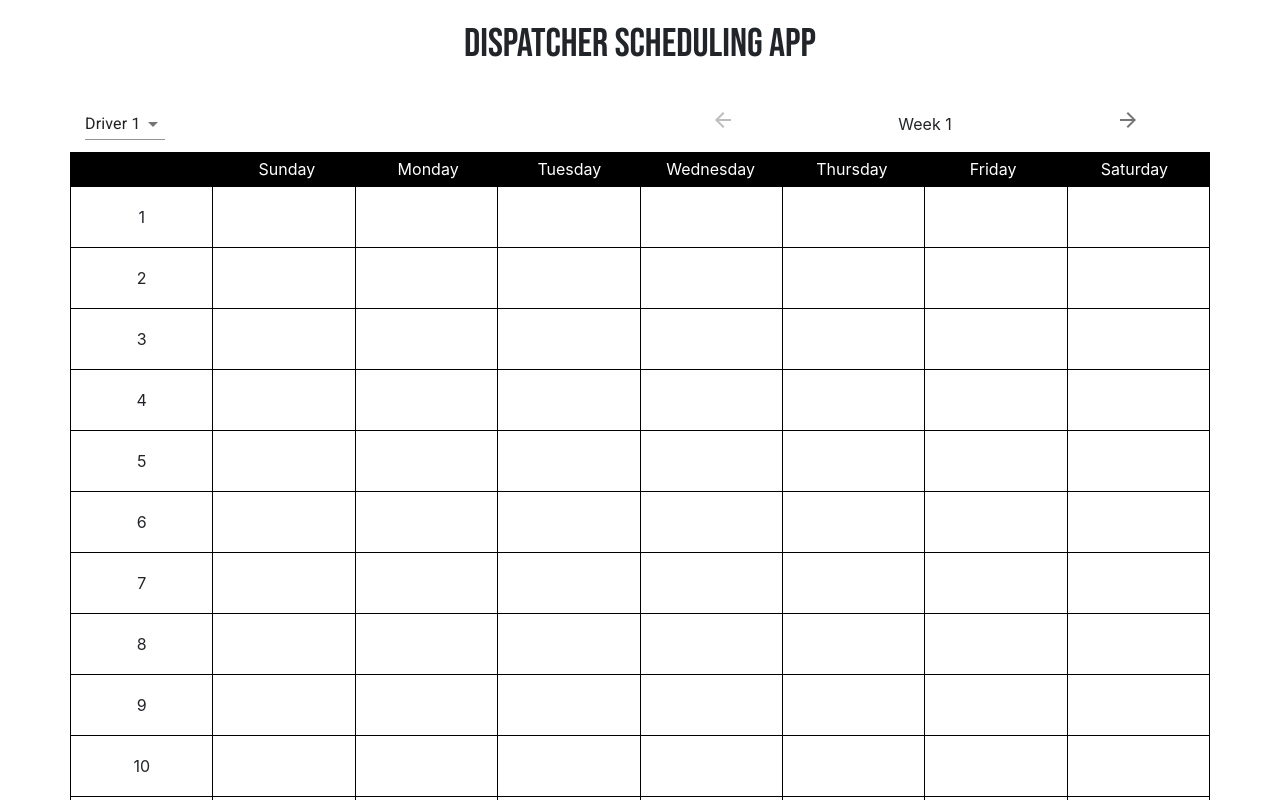
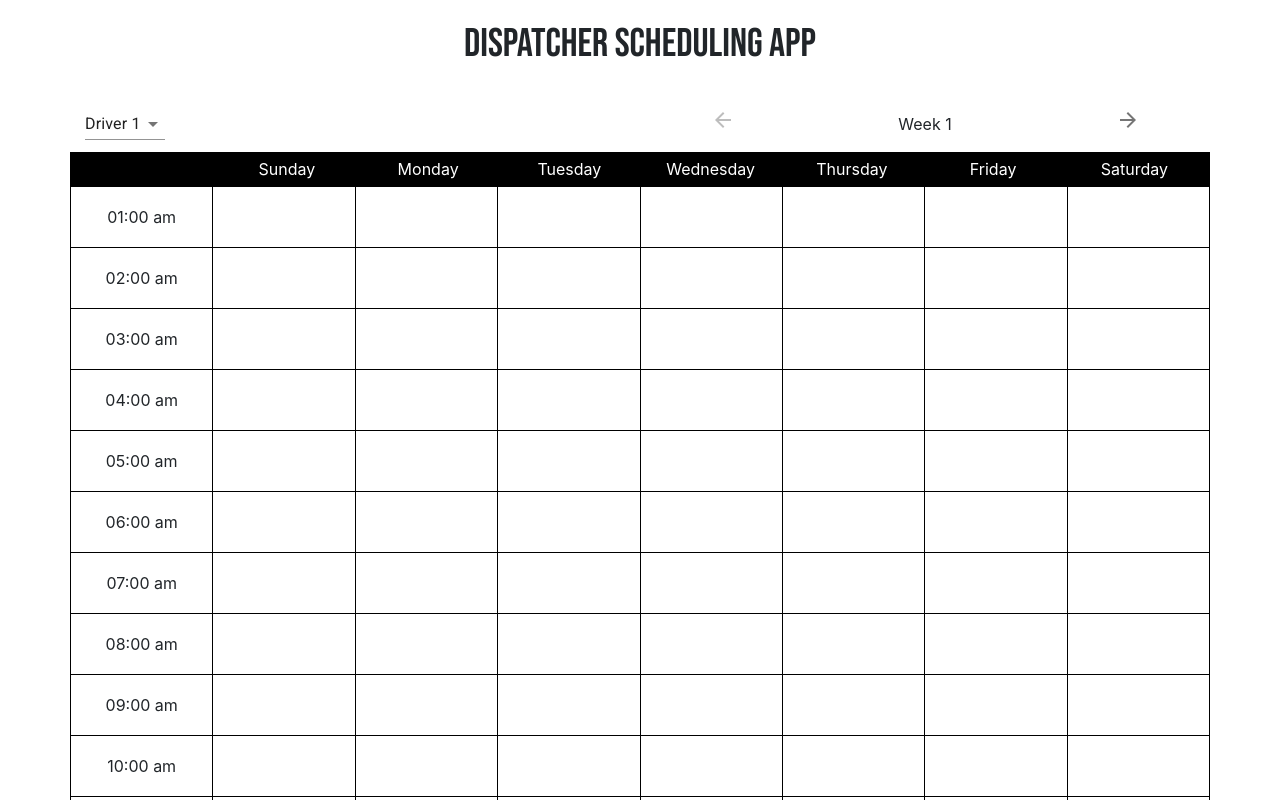
Before and after one commit to arimame/dispatcher_app, a React (Create React App) app: page / in a window 1280 px wide. Shown: the top 800 px of the page. Built offline with nearby package versions, Linux system fonts and the light colour scheme; the HTML template or start-up script is replaced by a standard one.

Commit message:
Format time using moment.js

```diff
--- a/package.json
+++ b/package.json
@@ -9,9 +9,11 @@
     "@testing-library/react": "^9.5.0",
     "@testing-library/user-event": "^7.2.1",
     "bootstrap": "^4.5.0",
+    "moment": "^2.27.0",
     "react": "^16.13.1",
     "react-bootstrap": "^1.3.0",
     "react-dom": "^16.13.1",
+    "react-moment": "^0.9.7",
     "react-scripts": "3.4.1"
   },
   "scripts": {
--- a/src/components/CalendarView.js
+++ b/src/components/CalendarView.js
@@ -1,4 +1,5 @@
 import React from 'react';
+import moment from 'moment'
 import Container from 'react-bootstrap/Container'
 import Row from 'react-bootstrap/Row'
 import Col from 'react-bootstrap/Col'
@@ -17,7 +18,7 @@ function CalendarView(props) {
       </Row>
       {props.time.map(hour => (
         <Row className="Grid-row">
-          <Col className="Time-col">{hour}</Col>
+          <Col className="Time-col">{moment(hour,'HH').format('hh:mm a')}</Col>
           {props.days.map(day => (
             <Col className="Grid-col"></Col>
           ))}
```
Also changed, not shown: 1 other file (tests, documents, lock files or other folders).
